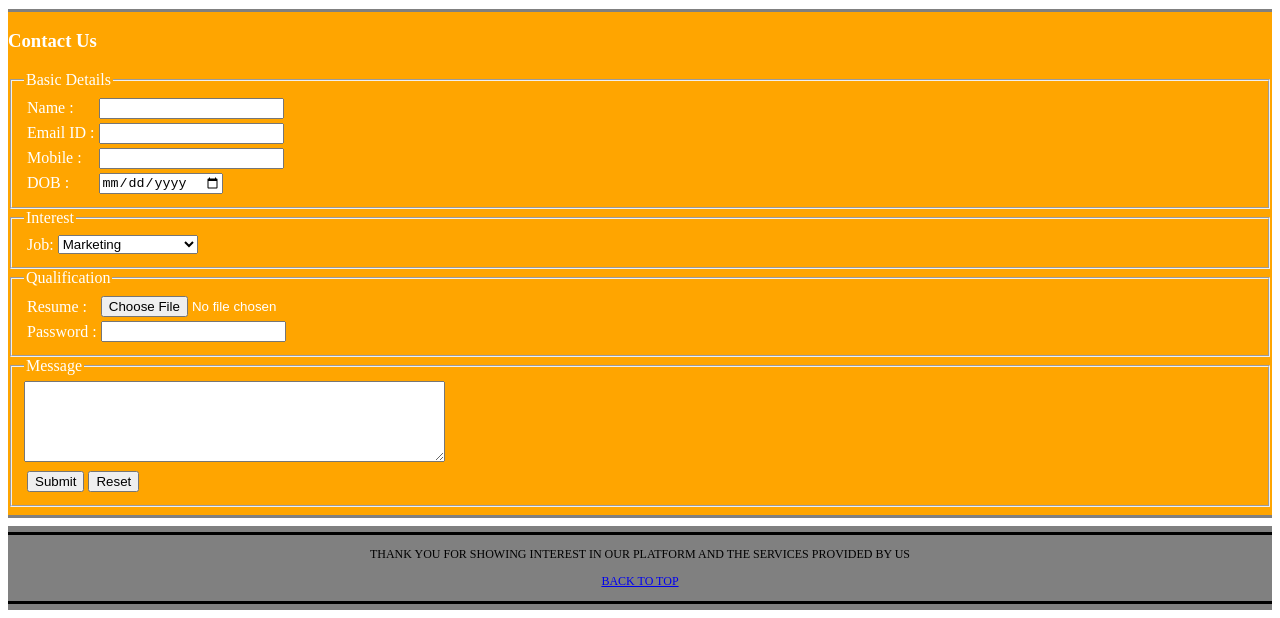
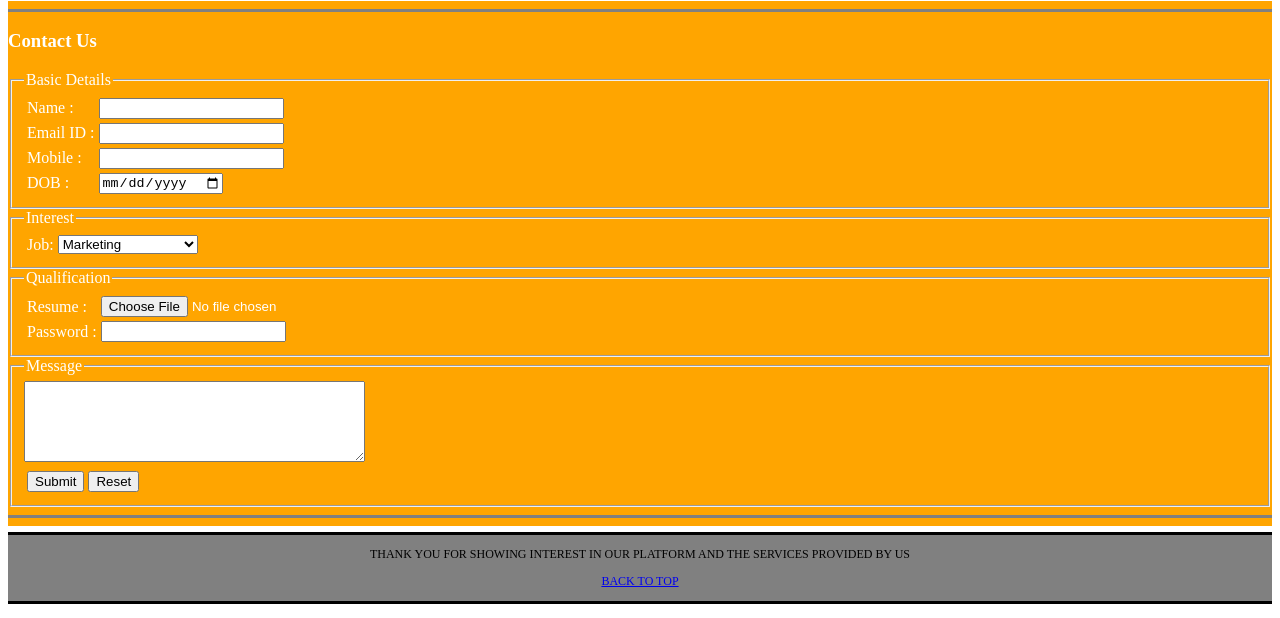
Before and after one commit to parthib-basu/HTML_BASICS, a plain HTML site: page index.html in a window 1280 px wide. Shown: the part 4117-4735 px from the top of the page. Drawn offline with Linux system fonts and the light colour scheme.

Commit message:
Update index.html

```diff
--- a/index.html
+++ b/index.html
@@ -251,7 +251,7 @@ The whole process will be put online by the spring of 2009. This means that rath
 <hr size="3" noshade>
 </div>
 
-<div id="div">
+<div id="div" style="overflow-x:auto;">
 <hr size="3" noshade>
 <h3> <Strong>Contact Us</strong></h3>
 <form method="get" action="mailto:0007parthib@gmail.com" enctype="text/plain" target="_BLANK">
@@ -313,7 +313,7 @@ The whole process will be put online by the spring of 2009. This means that rath
 <legend>Message</legend>
 <table>
 <tr>
-<textarea width="100%" rows="5" cols="50"></textarea>
+<textarea maxlength="200" rows="5" cols="40"></textarea>
 </tr>
 <tr>
 <td><input type="submit" ></td>
@@ -324,7 +324,7 @@ The whole process will be put online by the spring of 2009. This means that rath
 </form>
 <hr size="3" noshade>
 </div>
-<div id="div2" style="overflow-x:auto;">
+<div id="div2">
 <hr size="3" noshade color="black">
 <p>THANK YOU FOR SHOWING  INTEREST IN OUR PLATFORM  AND THE SERVICES PROVIDED BY US </p>
 <p><A HREF="#TOP">BACK TO TOP</A></p>
```
